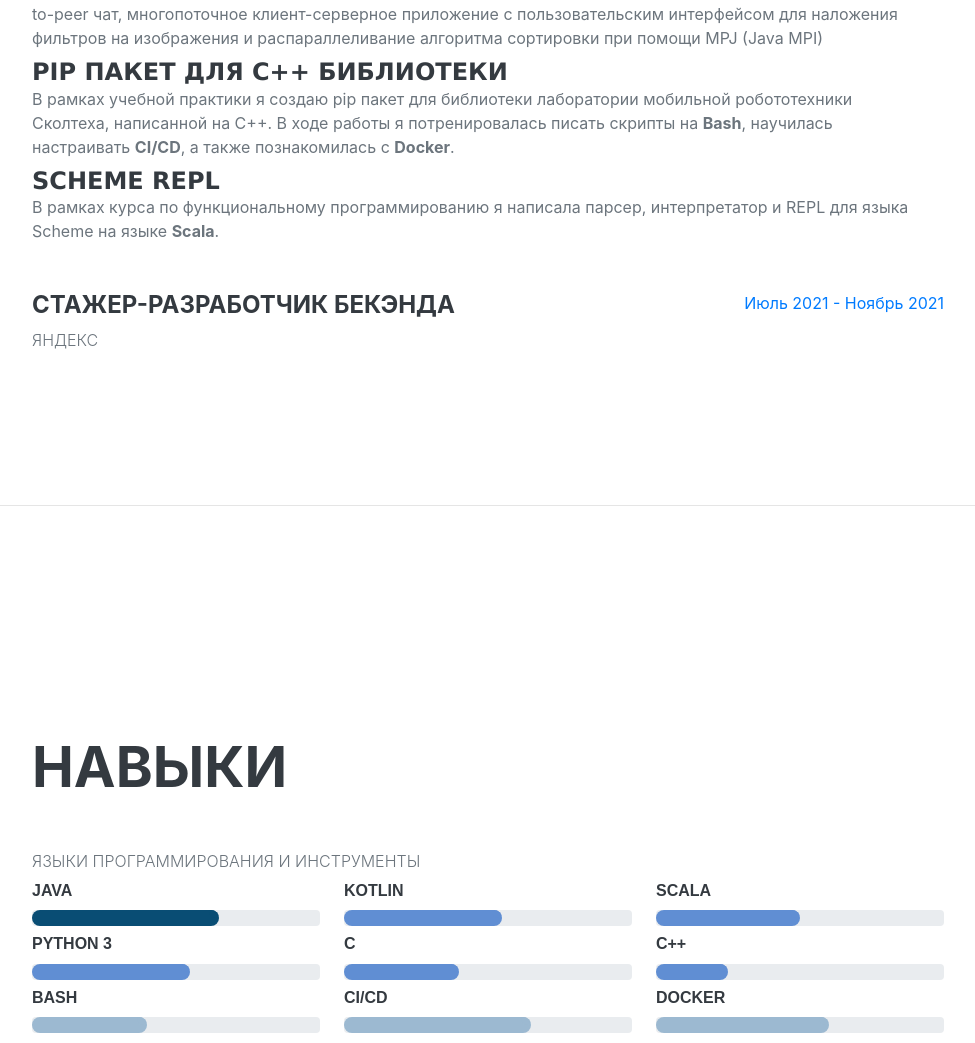
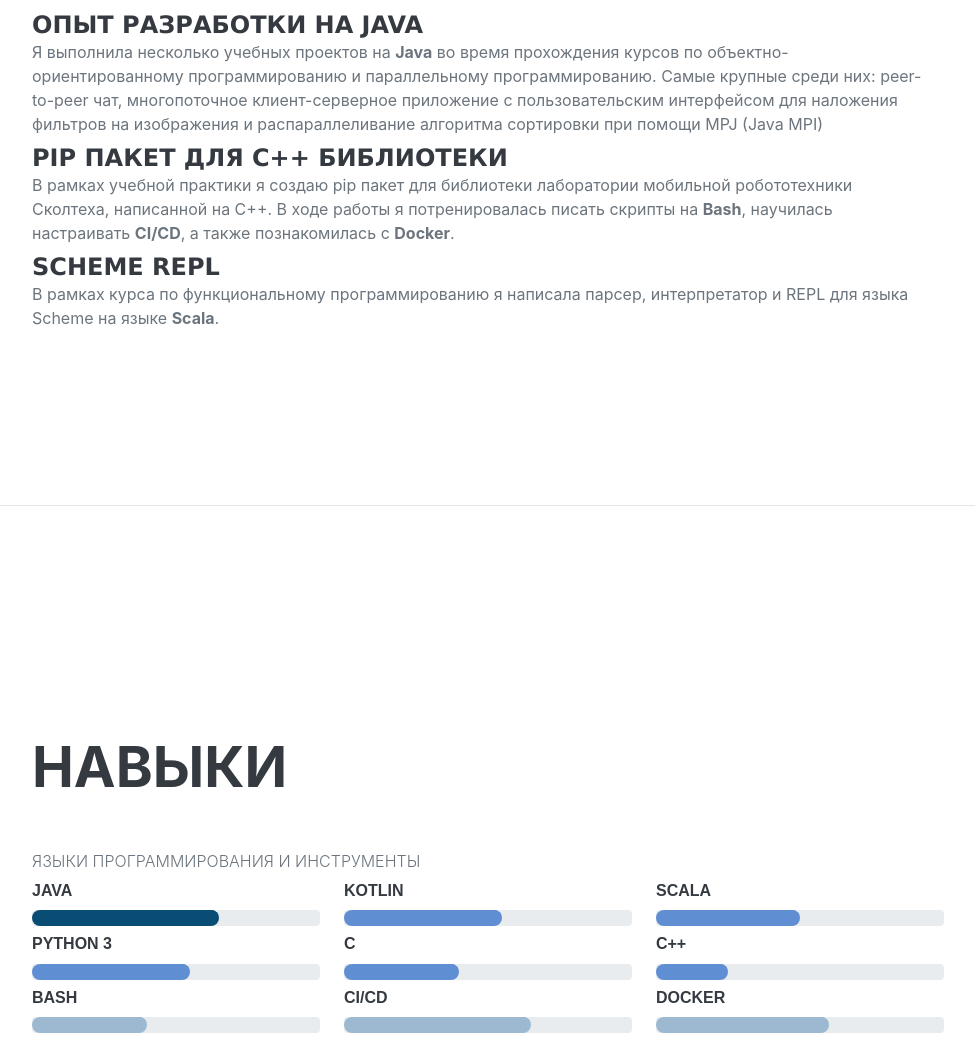
Before and after one commit to miloserdova-l/miloserdova-l.github.io, a plain HTML site: page index.html in a window 1280 px wide. Shown: the part 1897-2940 px from the top of the page, without its empty margins (288-1263 px from the left). Drawn offline with nearby package versions, Linux system fonts and the light colour scheme; a web font is replaced by a local one.

Commit message:
- minor fixes

```diff
--- a/index.html
+++ b/index.html
@@ -133,15 +133,6 @@
                                 на языке <b>Scala</b>.</div>
                         </div>
                     </div>
-
-                    <div class="d-flex flex-column flex-md-row justify-content-between mb-5">
-                        <div class="flex-grow-1">
-                            <h4 class="mt-5">Стажер-разработчик  бекэнда</h3>
-                            <div class="subheading mb-3">Яндекс</div>
-                            </div>
-                        <div class="mt-5 flex-shrink-0"><span class="text-primary">Июль 2021 - Ноябрь 2021</span></div>
-                    </div>
-
                 </div>
             </section>
             <hr class="m-0" />
```
Also changed, not shown: en.html (+0 -7 lines).
